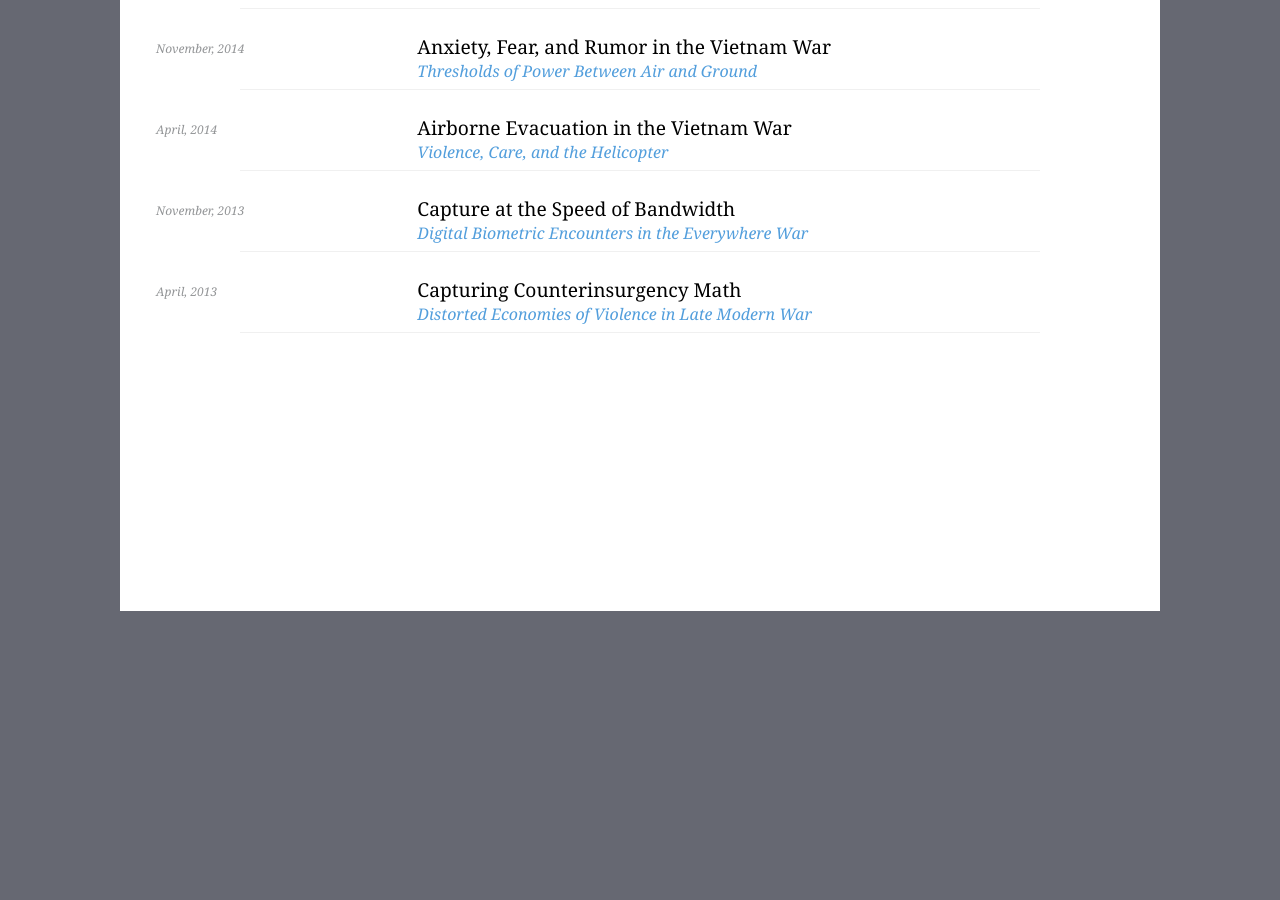
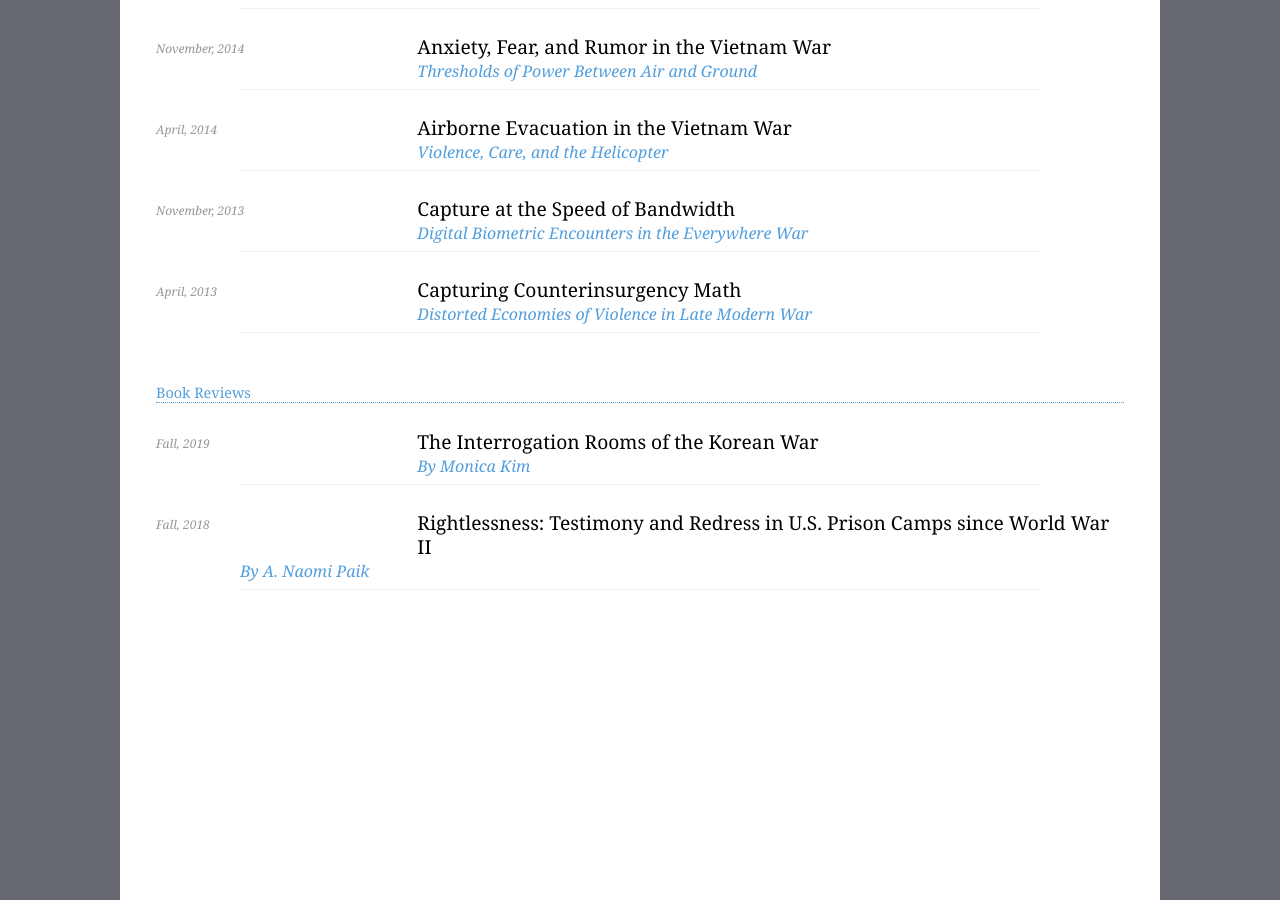
Before and after one commit to nisaface/nisaface.github.io, a Jekyll site: the page category/longform/index.html, which Jekyll copies as it is, in a window 1280 px wide and 900 px high, scrolled down 1277 px. Built offline with Jekyll 4.4.1, drawn with Linux system fonts in a browser that asks for light colours; before the commit the page ends 1888 px from its top, so only the background shows below that.

Commit message:
added reviews

```diff
--- a/category/longform/index.html
+++ b/category/longform/index.html
@@ -88,7 +88,7 @@
 
           <article class="post longform single">
             <header class="post-header">
-              <span class="post-meta"><time class="post-date">2019</time></span>
+              <span class="post-meta"><time class="post-date">Fall, 2019</time></span>
 
               <h1 class="post-title">Sustainable Infrastructures</h1>
               <h3 class="post-subtitle-writing">The Uneven Geographies of Life and Death (Speaker Series @ St. Peter's University)</h3>
@@ -173,3 +173,22 @@
                       <h1 class="post-title"><a href="/capturing-counterinsurgency-math">Capturing Counterinsurgency Math</a></h1>
                       <h3 class="post-subtitle-writing">Distorted Economies of Violence in Late Modern War</h3>
                     </header>
+
+                    <br>
+                    <h4 id="academic-papers">Book Reviews</h4>
+
+                              <article class="post longform single">
+                                <header class="post-header">
+                                  <span class="post-meta"><time class="post-date">Fall, 2019</time></span>
+
+                                  <h1 class="post-title"><a href="https://www.societyandspace.org/articles/the-interrogation-rooms-of-the-korean-war-by-monica-kim">The Interrogation Rooms of the Korean War</a></h1>
+                                  <h3 class="post-subtitle-writing">By Monica Kim</h3>
+                                  </header>
+
+                                  <article class="post longform single">
+                                    <header class="post-header">
+                                      <span class="post-meta"><time class="post-date">Fall, 2018</time></span>
+
+                                      <h1 class="post-title"><a href="https://www.societyandspace.org/articles/rightlessness-testimony-and-redress-in-u-s-prison-camps-since-world-war-ii-by-a-naomi-paik">Rightlessness: Testimony and Redress in U.S. Prison Camps since World War II</a></h1>
+                                      <h3 class="post-subtitle-writing">By A. Naomi Paik</h3>
+                                      </header>
```
